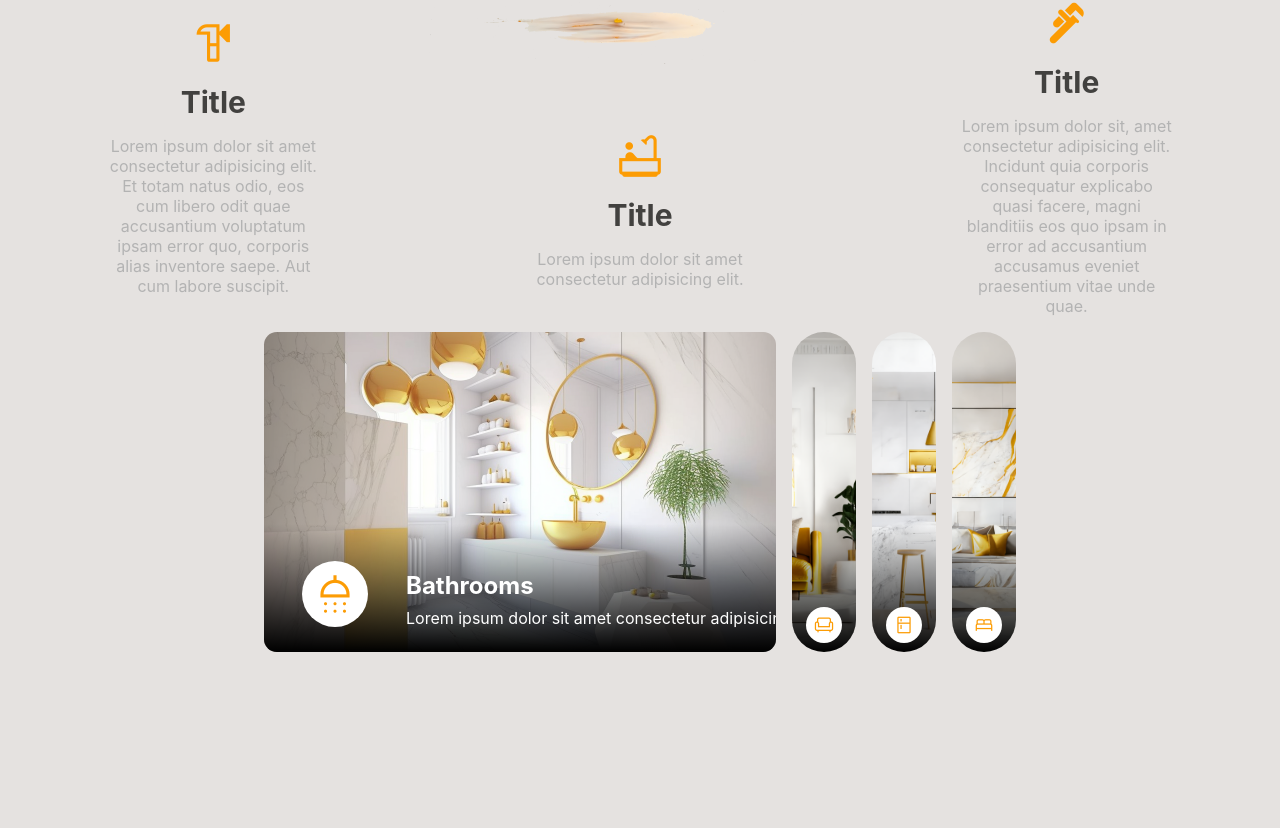
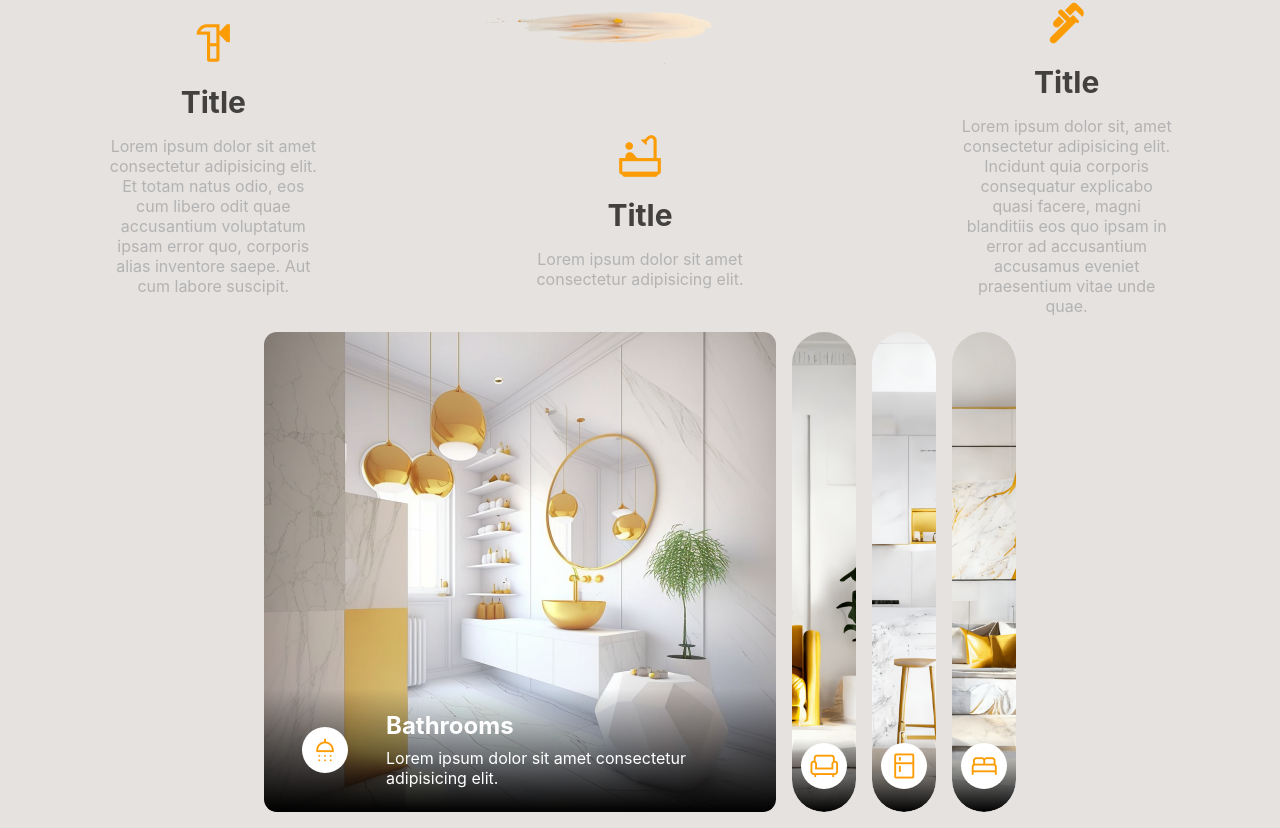
Before and after one commit to Collert/Comfort-Lux-norev, a React (Create React App) app: page / in a window 1280 px wide. Shown: the part 1056-1884 px from the top of the page. Before the commit the page ends 1724 px from the top, so only its background shows below. Built offline with nearby package versions, Linux system fonts and the light colour scheme.

Commit message:
Smoothed out the transition between frames

```diff
--- a/src/components/gallery/GalleryPanel.jsx
+++ b/src/components/gallery/GalleryPanel.jsx
@@ -39,15 +39,15 @@ export default function GalleryPanel (props) {
                                             ${dictionary[props.theme].backgroundImg}`}
             >
             <div className="panel-content-wrapper">
-                <h2 id={`panel${props.id}-heading`}><button
+                <button
                     className="accordion-trigger"
                     aria-controls={`panel${props.id}-content`}
                     aria-expanded={props.active === props.id}
                     >
                     <span className="material-symbols-outlined accordion-icon">{dictionary[props.theme].icon}</span>
-                </button></h2>
+                </button>
 
-                {props.active === props.id &&
+                {(props.active === props.id || props.prevActivePanel === props.id) &&
                 <div
                 className="panel-content"
                 id={`panel${props.id}-content`}
--- a/src/styles/gallery.css
+++ b/src/styles/gallery.css
@@ -1,7 +1,7 @@
 #gallery {
     display: grid;
     place-items: center;
-    height: 40vh;
+    height: 60vh;
 }
 
 .accordion {
@@ -16,23 +16,27 @@
     --_panel-width: 4rem;
     --_active-panel-width: 40vw;
     --_active-panel-padding: 1.5rem 2rem;
-    --_panel-border-radius: 100vh;
+    --_panel-border-radius: 10vh;
     --_active-panel-border-radius: 0.8rem;
+    --_icon-padding: .5rem;
+    --_icon-font-size: 30px;
+    --_icon-height: calc(var(--_icon-font-size) + 2*var(--_icon-padding));
 
     background-size: cover;
     background-position: center;
     border-radius: var(--_panel-border-radius);
     width: var(--_panel-width);
     overflow: hidden;
-    transition: all 500ms ease, border-radius 0ms linear;
+    transition: all 500ms ease, border-radius 300ms ease;
     display: grid;
     place-items: end start;
     isolation: isolate;
-    padding: .5rem .2rem;
+    padding: 1.5rem .2rem;
 }
 
 .accordion .panel.was-active {
-    transition: all 500ms ease, border-radius 100ms ease 500ms;
+    border-radius: var(--_active-panel-border-radius);
+    transition: all 500ms ease, border-radius 300ms ease 500ms;
 }
 
 .accordion .panel,
@@ -44,17 +48,20 @@
 .accordion .panel.active-panel,
 .accordion .panel.active-panel * {
     cursor: default;
-    white-space: nowrap;
+    text-overflow: ellipsis;
 }
 
 .accordion .panel .panel-content-wrapper {
     display: grid;
     place-items: end center;
+    grid-template-columns: auto 1fr;
+    gap: 2rem;
     width: 100%;
+    position: relative;
 }
 
 .accordion .panel.active-panel .panel-content-wrapper {
-    grid-template-columns: auto 1fr;
+    /* grid-template-columns: auto 1fr; */
     gap: 2rem;
     place-items: end start;
 }
@@ -82,27 +89,34 @@
 }
 
 .active-panel .accordion-icon {
-    font-size: 50px;
+    font-size: 30px;
 }
 
 .accordion-icon {
     background-color: white;
     border-radius: 50%;
-    padding: .5rem;
-    font-size: 20px;
+    padding: var(--_icon-padding);
+    font-size: var(--_icon-font-size);
 }
 
 .accordion-trigger {
     background: transparent;
     border: none;
     display: grid;
+    height: var(--_icon-height);
     place-items: center;
+    transition: height 500ms ease;
 
+}
+
+.active-panel .accordion-trigger {
+    height: 100%;
 }
 
 .panel-content {
     display: grid;
     gap: .5rem;
+    /* position: relative; */
 }
 
 .panel-content p,
@@ -111,15 +125,26 @@
     color: white;
 }
 
+.panel.active-panel:not(.was-active) h2,
+.panel.active-panel:not(.was-active) p {
+    /* position: absolute; */
+}
+
+.panel.was-active:not(.active-panel) .panel-content-wrapper,
+.panel.active-panel:not(.was-active) .panel-content-wrapper {
+    width: calc(var(--_active-panel-width) - 4rem);
+}
+
 .accordion .panel .panel-content-wrapper::after {
     content: '';
     background: linear-gradient(180deg, rgba(209,175,148,0) 20%, rgba(0,0,0,1) 100%);
     position: absolute;
     width: var(--_panel-width);
-    height: 20%;
+    height: calc(2*var(--_icon-height));
+    left: 0;
     z-index: -1;
     border-radius: var(--_panel-border-radius);
-    margin: -.5rem -.2rem;
+    margin: -1.5rem -.2rem;
     transition: all 500ms ease, border-radius 0ms linear;
 }
 
@@ -127,8 +152,9 @@
     margin: -1.5rem -2rem;
     width: var(--_active-panel-width);
     border-radius: var(--_active-panel-border-radius);
+    height: 200%;
 }
 
 .accordion .panel.was-active .panel-content-wrapper::after {
-    transition: all 500ms ease, border-radius 100ms ease 500ms;
+    transition: all 500ms ease, border-radius 300ms ease 500ms;
 }
```
